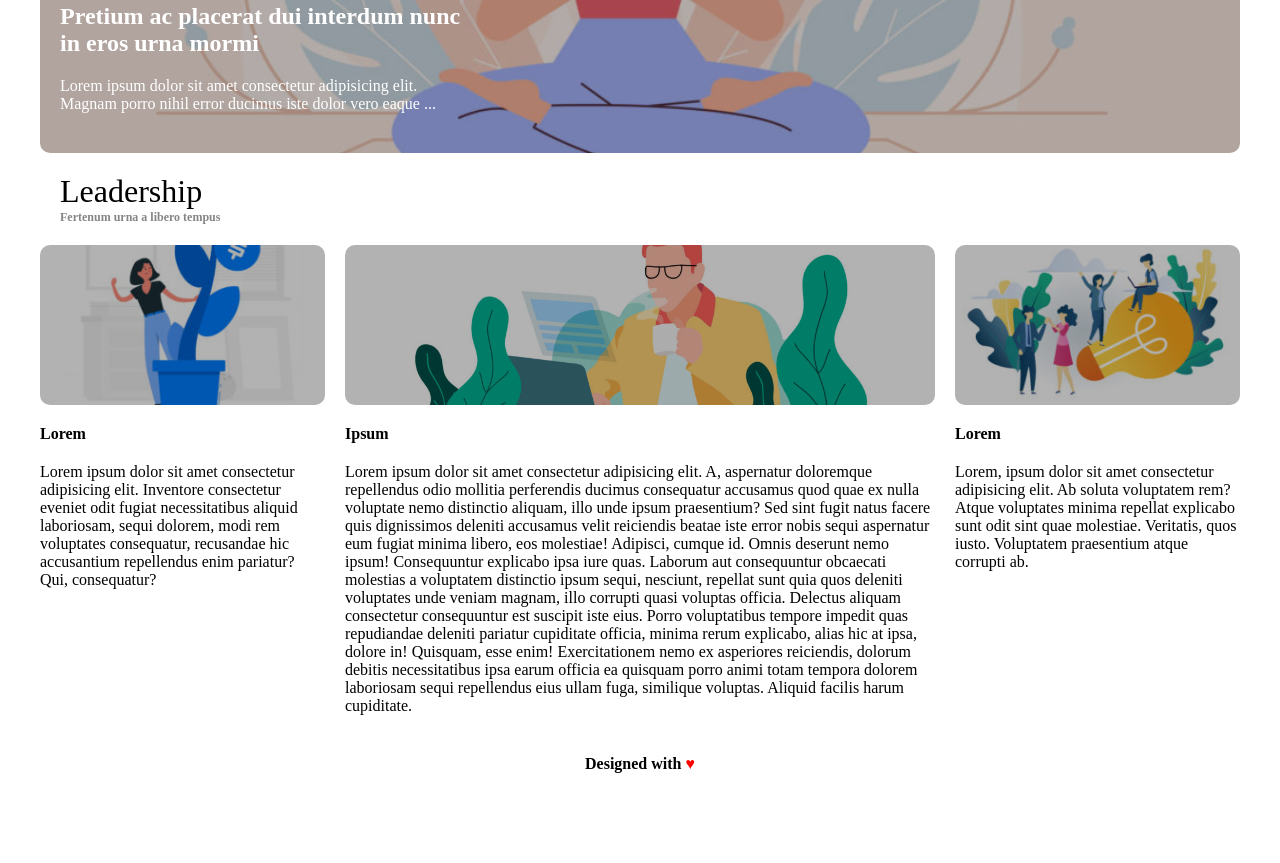
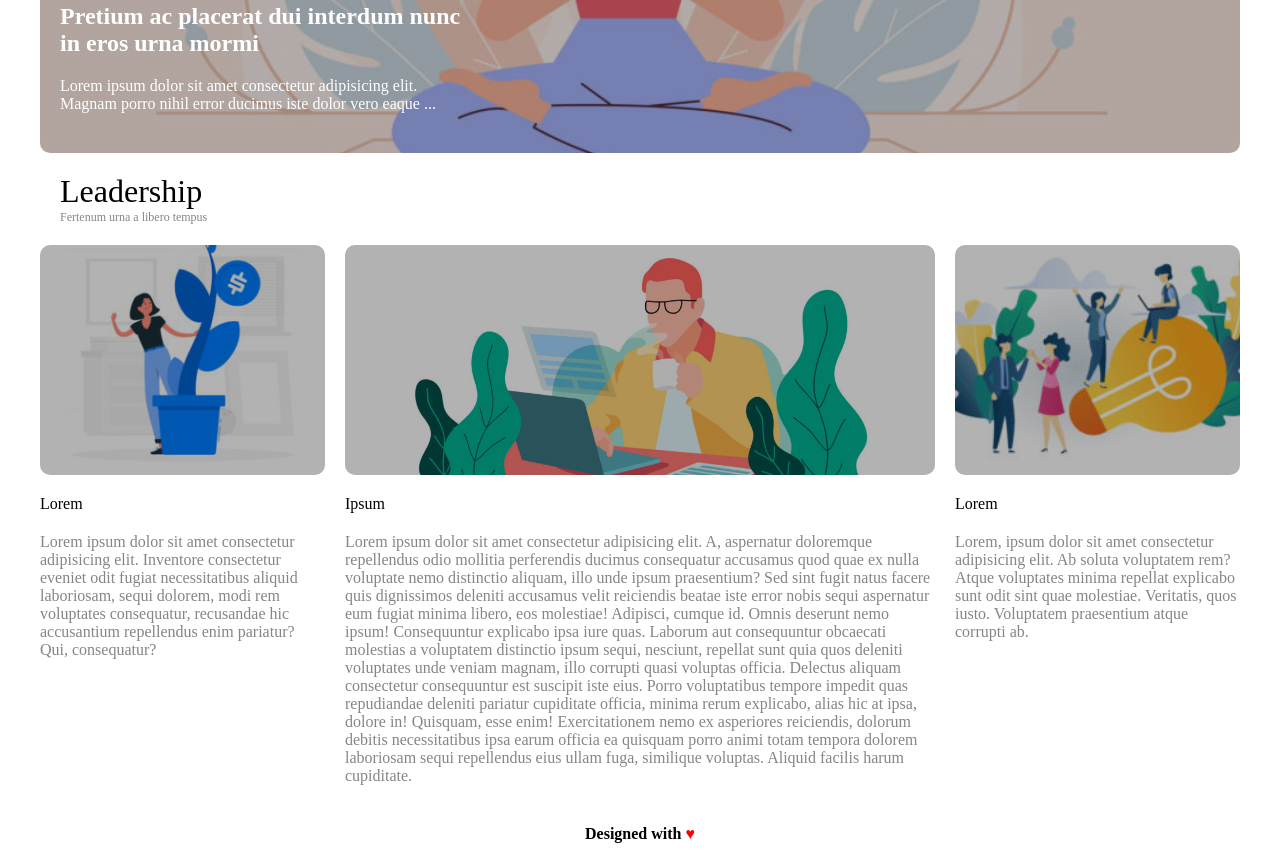
Before and after one commit to niculas1989/htmlcss-wp, a plain HTML site: page index.html in a window 1280 px wide. Shown: the part 459-1322 px from the top of the page. Before the commit the page ends 1252 px from the top, so only its background shows below. Drawn offline with Linux system fonts and the light colour scheme.

Commit message:
add css implementetion for row

```diff
--- a/css/style.css
+++ b/css/style.css
@@ -77,7 +77,7 @@ color: white;
 
 .leadership h3 {
     font-size: 12px;
-    font-weight: none;
+    font-weight: normal;
     color: #858585;
 }
 
@@ -113,7 +113,7 @@ color: white;
 }
 
 .img-sidebar {
-    height: 160px;
+    height: 230px;
     width: 100%;
     background-position: center center;
     background-size: cover;
@@ -137,12 +137,12 @@ color: white;
         url(../img/img-3.jpg);
     }
 
-    .img-col {
-        height: 160px;
-        width: 100%;
-        background-position: center center;
-        background-size: cover;
-        border-radius: 10px;
+.img-col {
+    height: 230px;
+    width: 100%;
+    background-position: center center;
+    background-size: cover;
+     border-radius: 10px;
 }
 
 .img-central {
@@ -170,3 +170,11 @@ footer {
 #red-heart {
     color: red;
 }
+
+.row h4 {
+    font-weight: normal;
+}
+
+.row p {
+    color: #858585;
+}
```
